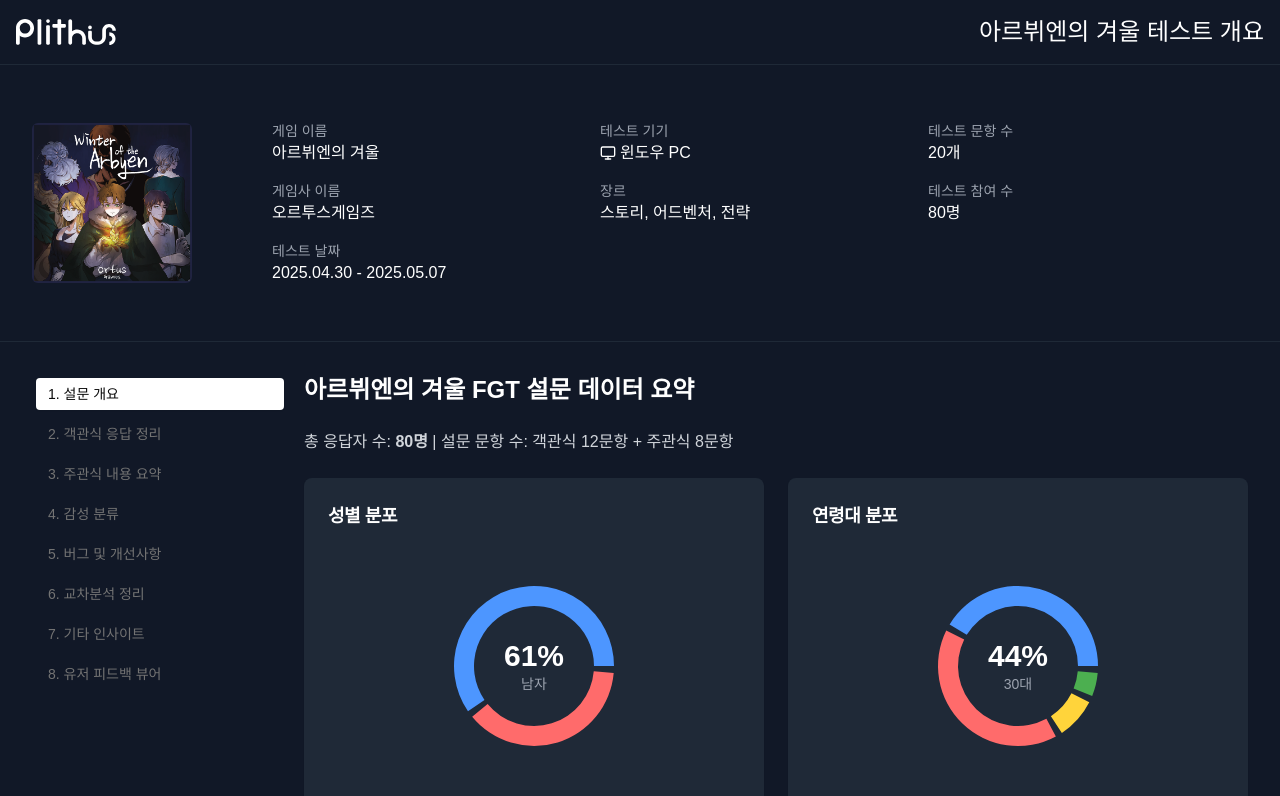
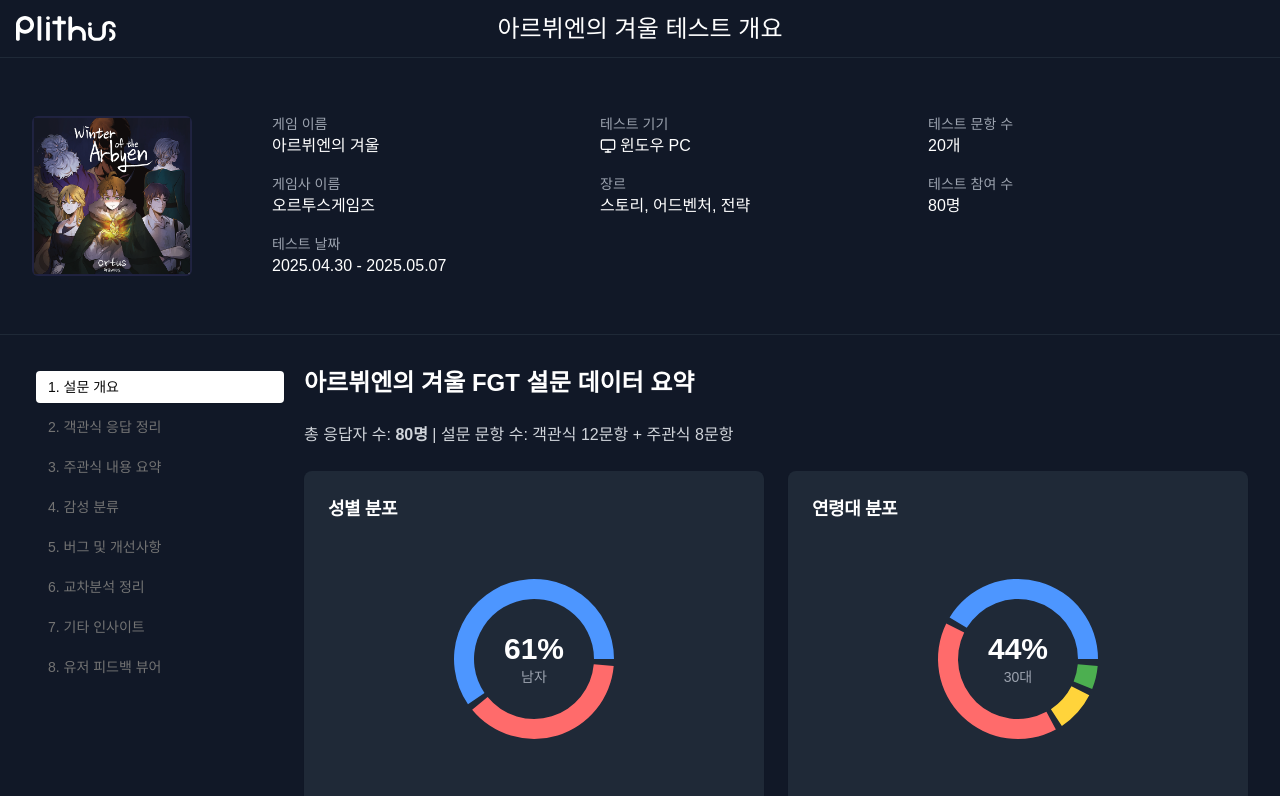
Before and after one commit to plithus-khj/v0-, a Next.js app: page / in a window 1280 px wide. Shown: the top 796 px of the page. Built offline with nearby package versions, Linux system fonts and the light colour scheme.

Commit message:
feat: center-align navigation bar title
Modify layout to center title within navigation bar.

#VERCEL_SKIP

Co-authored-by: null <209402885+plithus-khj@users.noreply.github.com>

```diff
--- a/app/page.tsx
+++ b/app/page.tsx
@@ -26,12 +26,13 @@ export default function Home() {
     <main className="min-h-screen bg-gray-900 text-white">
       {/* 상단 네비게이션 바 */}
       <nav className="bg-gray-900 border-b border-gray-800 py-4">
-        <div className="max-w-7xl mx-auto px-4 flex justify-between items-center">
-          <div>
+        <div className="max-w-7xl mx-auto px-4 relative">
+          <div className="flex justify-start">
             <Image src="/white-logo.svg" alt="Plithus" width={100} height={29} />
           </div>
-          <div className="text-2xl font-medium font-bold">아르뷔엔의 겨울 테스트 개요</div>
-          {/* PDF 버튼 제거됨 */}
+          <div className="absolute top-1/2 left-1/2 transform -translate-x-1/2 -translate-y-1/2 text-2xl font-medium font-bold">
+            아르뷔엔의 겨울 테스트 개요
+          </div>
         </div>
       </nav>
 
```
